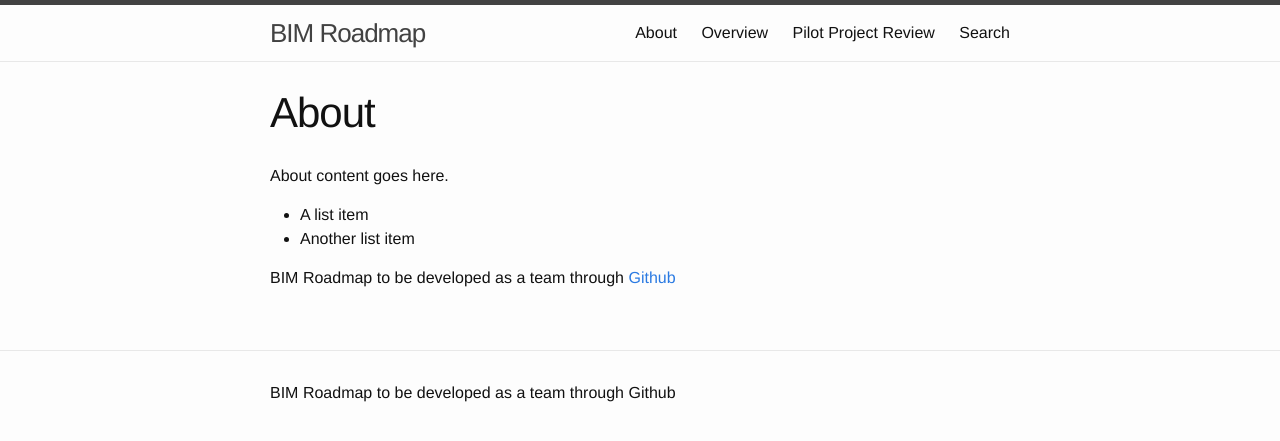
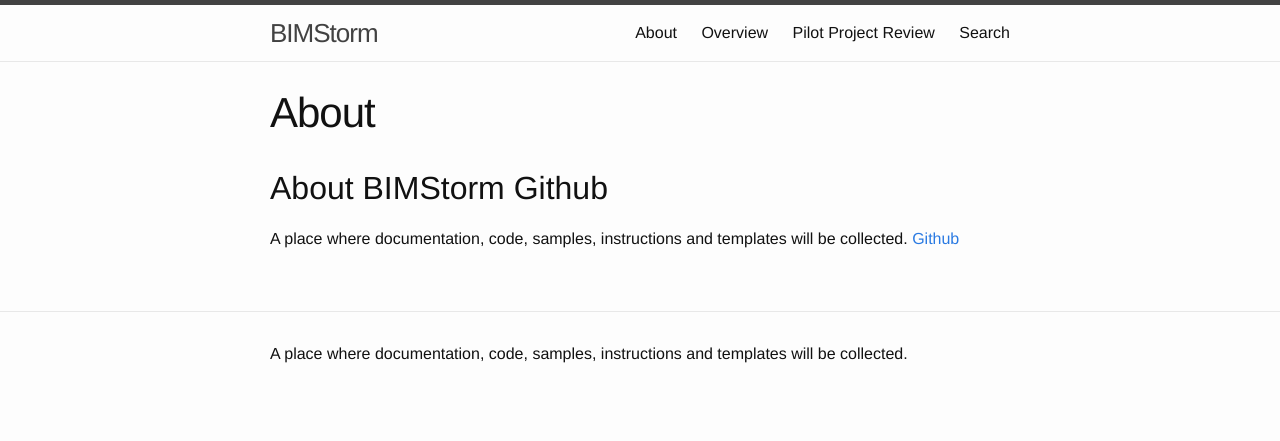
Before and after one commit to buildingSMARTalliance/BIMStorm, a Jekyll site: the page built from _pages/01_abouit.md, in a window 1280 px wide. Shown: the top 441 px of the page. Built offline with Jekyll 4.4.1, drawn with Linux system fonts in a browser that asks for light colours.

Commit message:
update site name

```diff
--- a/_config.yml
+++ b/_config.yml
@@ -1,7 +1,7 @@
-title: BIM Roadmap
+title: BIMStorm
 email: dalbert@onuma.com
 description: > # this means to ignore newlines until "baseurl:"
-  BIM Roadmap to be developed as a team through Github
+  A place where documentation, code, samples, instructions and templates will be collected.
 baseurl: "/BIM"
 #baseurl: "" # the subpath of your site, e.g. /blog
 url: "http://thomas-dalbert.github.io"
--- a/_pages/01_abouit.md
+++ b/_pages/01_abouit.md
@@ -5,9 +5,6 @@
 
 ---
 
-About content goes here.
+## About BIMStorm Github
 
-* A list item
-* Another list item
-
-BIM Roadmap to be developed as a team through [Github](https://github.com/thomas-dalbert/BIM)
+A place where documentation, code, samples, instructions and templates will be collected. [Github](https://github.com/thomas-dalbert/BIM)
```
